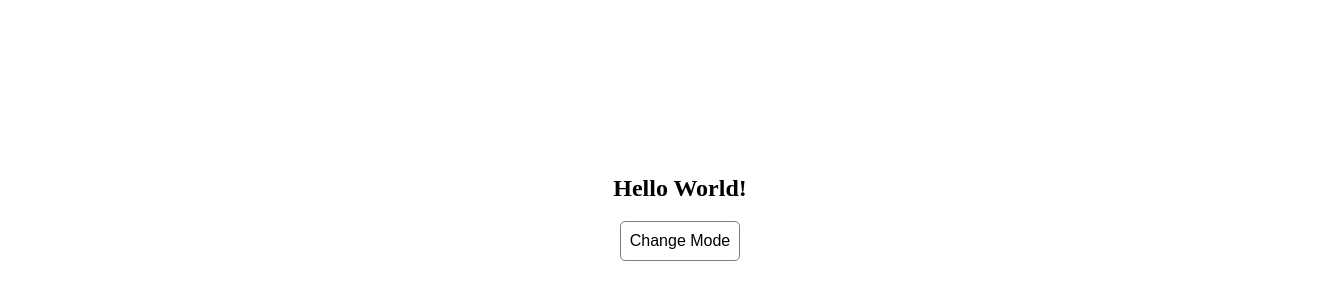
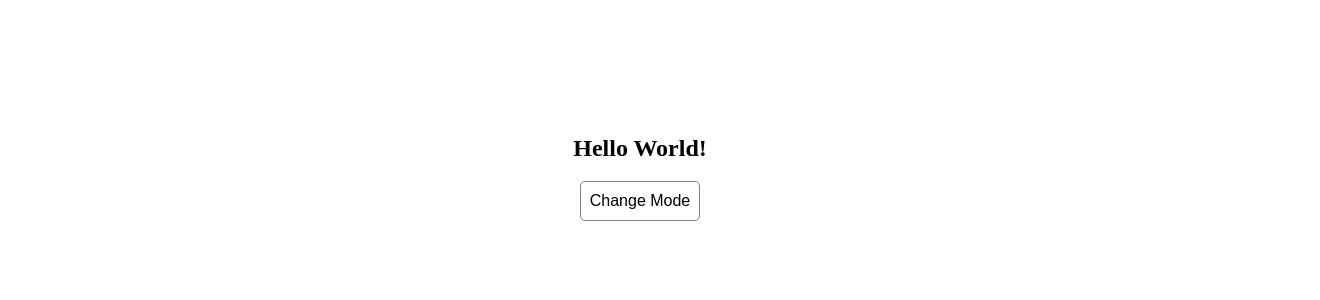
Before and after one commit to githshine/React_apps, a React (Vite) app in the folder simple-React-projects/: page / in a window 1280 px wide. Shown: the part 232-532 px from the top of the page, 1320 px wide, since content can reach past the window. Built offline with nearby package versions, Linux system fonts and the light colour scheme.

Commit message:
still doesn't work for changeMode, seems the two useEffect is the problem~

```diff
--- a/simple-React-projects/src/components/light-dark-mode/index.jsx
+++ b/simple-React-projects/src/components/light-dark-mode/index.jsx
@@ -4,6 +4,14 @@ import { useEffect } from 'react';
 
 function LightDarkMode() {
   const [mode, setMode] = useState('light');
+
+  useEffect(() => {
+    const savedMode = localStorage.getItem('modeSetting');
+    console.log('Saved mode from localStorage:', savedMode);
+    if (savedMode) {
+      setMode(savedMode);
+    }
+  }, []);
 
   useEffect(() => {
     localStorage.setItem('modeSetting', mode);
@@ -13,7 +21,8 @@ function LightDarkMode() {
     setMode((m) => (m === 'light' ? 'dark' : 'light'));
   }
   return (
-    <div className={`mode-container ${mode}`}>
+    <div className={`light-dark-mode ${mode}`}>
+      <div className="mode-container"></div>
       <h2 className={` ${mode}`}>Hello World!</h2>
       <button className={`modeChangeBtn ${mode}`} onClick={handleModeChange}>
         Change Mode
--- a/simple-React-projects/src/components/light-dark-mode/styles.css
+++ b/simple-React-projects/src/components/light-dark-mode/styles.css
@@ -1,4 +1,13 @@
-.mode-container {
+body {
+  padding: 0;
+  margin: 0;
+}
+#root {
+  margin: 0;
+  padding: 0;
+}
+
+.light-dark-mode {
   width: 100vw;
   min-height: 100vh;
   /* max-width: 100vh; */
@@ -7,6 +16,10 @@
   justify-content: center;
   align-items: center;
 }
+
+/* .mode-container {
+  width: 100%;
+} */
 
 div.light {
   background-color: #fff;
--- /dev/null
+++ b/simple-React-projects/src/components/light-dark-mode/useLocalStorage.jsx
@@ -0,0 +1 @@
+// Custom Hook
```
